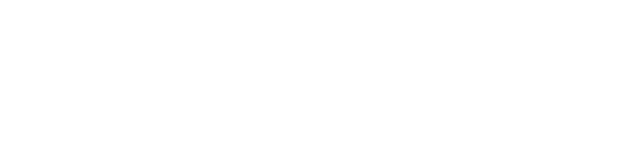
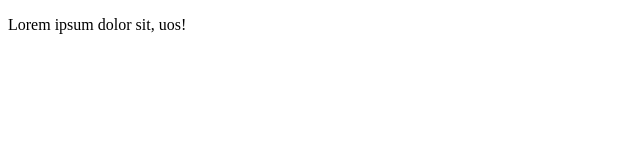
Before and after one commit to AyushAgrawal-code/code, a plain HTML site: page index.html in a window 1280 px wide. Shown: the whole page, without its empty margins (0-640 px from the left). Drawn offline with Linux system fonts and the light colour scheme.

Commit message:
reduced p

```diff
--- a/index.html
+++ b/index.html
@@ -6,6 +6,6 @@
     <title>Document</title>
 </head>
 <body>
-
+    <p>Lorem ipsum dolor sit, uos!</p>
 </body>
 </html>
```
